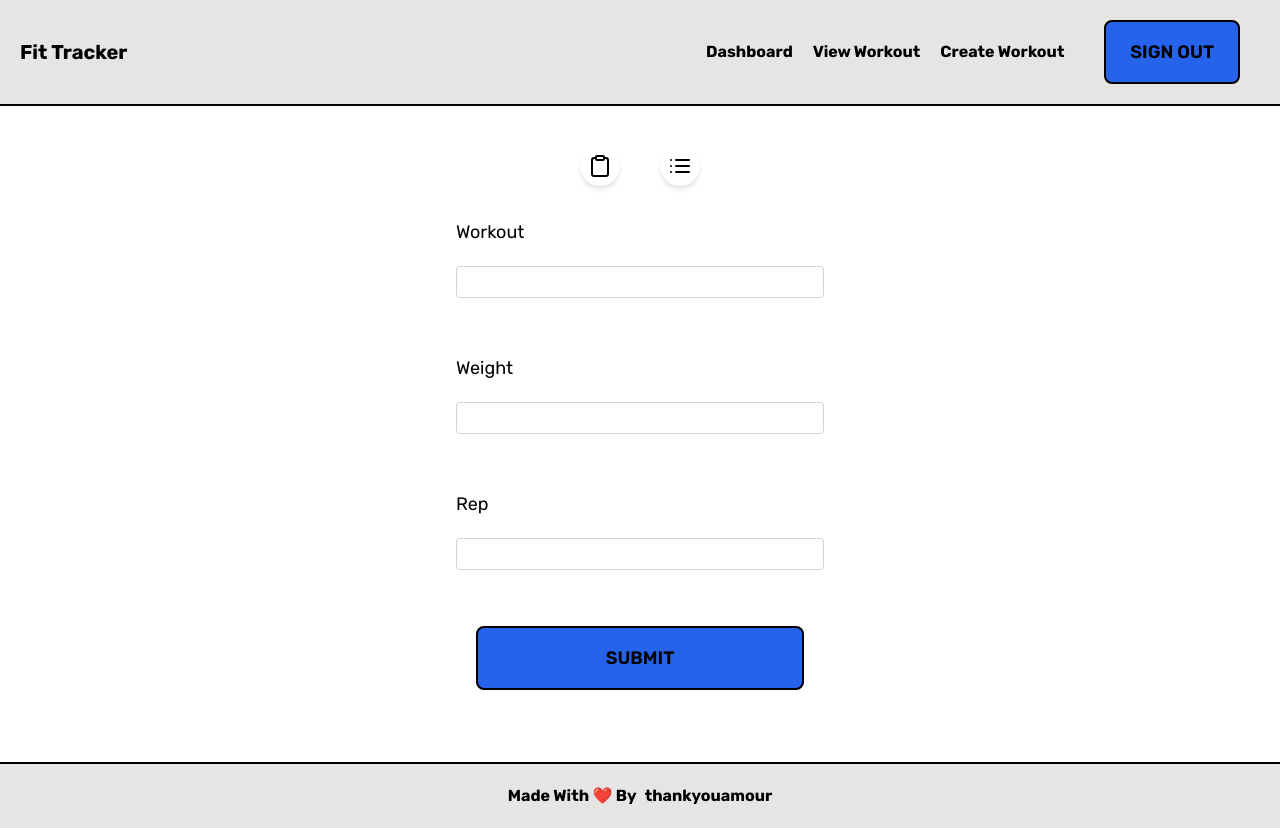
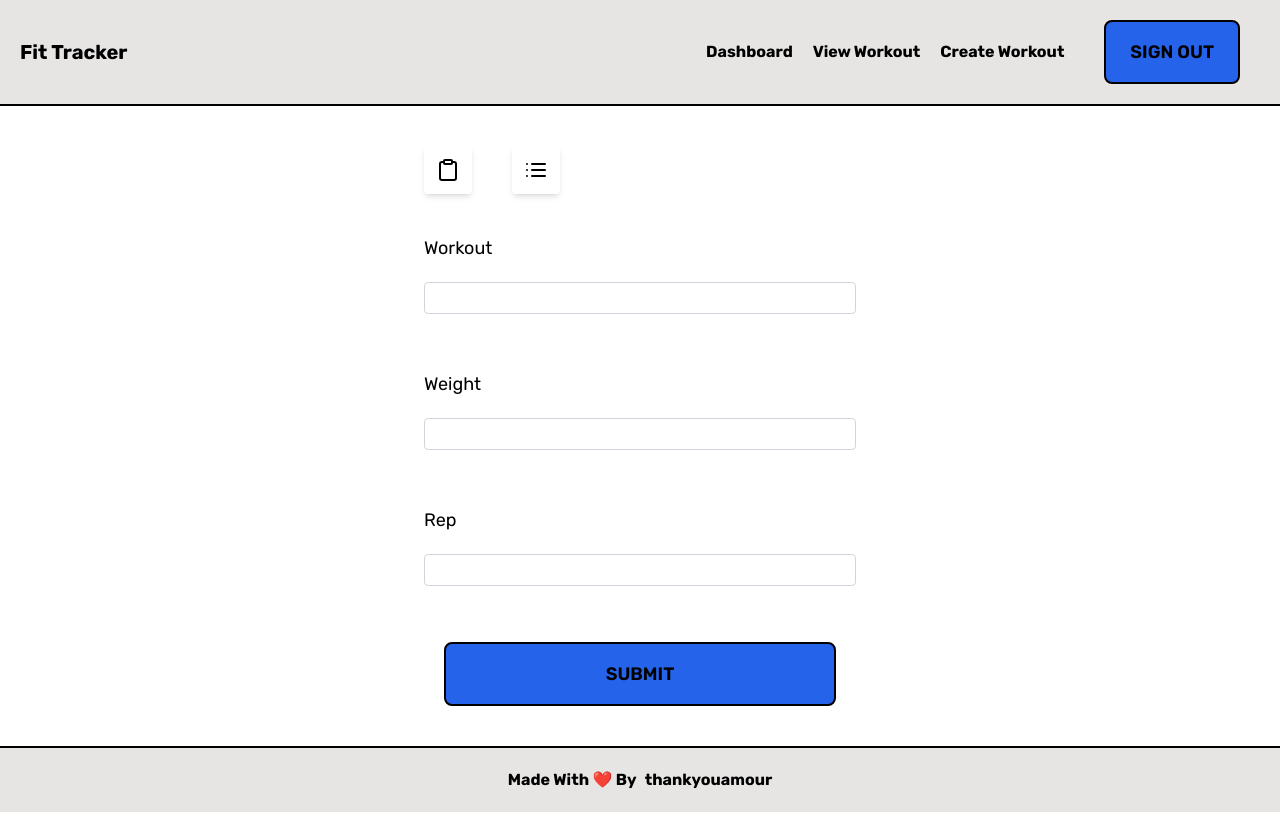
Before and after one commit to wizcudi/workoutApp, a React (Vite) app: page /create-workout in a window 1280 px wide. Built offline with nearby package versions, Linux system fonts and the light colour scheme; no server answers; the database is empty; sample sign-in values are in the browser's storage.

Commit message:
added better UX for btns in create workout

```diff
--- a/src/components/CreatedWorkout.jsx
+++ b/src/components/CreatedWorkout.jsx
@@ -1,18 +1,45 @@
 import React from 'react'
 import Button from './Button.jsx'
+
+import { useNavBarContext } from '../context/NavContext.jsx'
 
 
 export default function CreatedWorkout({todaysRegimen, regimenName, setRegimenName, onSubmitRegimen}) {
 
+    const {
+        showCreatedWorkout,
+        setShowCreatedWorkout
+    } = useNavBarContext();
+
     return (
-        <div className='flex flex-col gap-5 p-5'>
-            {todaysRegimen.map(workout => (
-                <ul key={workout.id} className="m-0">
-                    <li className="text-lg">{workout.workoutName}</li>
-                    <li className="text-lg">{workout.workoutWeight} LBs</li>
-                    <li className="text-lg">{workout.workoutRep} Reps</li>
-                </ul>
-            ))}
+        <div className='
+            flex
+            flex-col
+            gap-8
+        '>
+
+
+            <button
+                onClick={() => setShowCreatedWorkout(!showCreatedWorkout)}
+                className='
+                    border-2
+                    border-black
+                    w-10
+                    h-10
+                    rounded
+                    flex
+                    text-2xl
+                    font-bold
+                    justify-center
+                    items-center
+                    cursor-pointer
+                    hover:bg-black
+                    hover:text-white
+                    shadow-lg
+                '
+            >
+                X
+            </button>
 
             <input
                 type='text'
@@ -21,6 +48,16 @@ export default function CreatedWorkout({todaysRegimen, regimenName, setRegimenNa
                 placeholder='Enter a name'
                 className="h-8 px-2 border border-gray-300 rounded-md"
             />
+
+            {todaysRegimen.map(workout => (
+                <ul key={workout.id} className="">
+                    <li className="text-lg">{workout.workoutName}</li>
+                    <li className="text-lg">{workout.workoutWeight} LBs</li>
+                    <li className="text-lg">{workout.workoutRep} Reps</li>
+                </ul>
+            ))}
+
+
             <Button onClick={onSubmitRegimen} >Workout Name</Button>
         </div>
     )
--- a/src/components/DayForm.jsx
+++ b/src/components/DayForm.jsx
@@ -7,7 +7,7 @@ import { Clipboard, List } from 'lucide-react';
 export default function DayForm({onAddWorkout}) {
 
     const {
-        showIcons,
+        // showIcons,
         todaysRegimen,
         showCreatedWorkout,
         setShowCreatedWorkout,
@@ -46,8 +46,56 @@ export default function DayForm({onAddWorkout}) {
     }
 
     return (
-        <div>
-            {showIcons && (
+        <div className="
+            flex
+            flex-col
+            gap-10
+        ">
+
+            <div className="
+                flex
+                gap-10
+                justify-start
+            ">
+                <button
+                        className="
+                            flex
+                            items-center
+                            justify-center
+                            w-12
+                            h-12
+                            rounded
+                            shadow-md
+                            cursor-pointer
+                        "
+                        onClick={() => setShowCreatedWorkout(!showCreatedWorkout)}
+                    >
+                        <Clipboard />
+                        {todaysRegimen.length > 0 && (
+                            <span className="badge">
+                                {todaysRegimen.length}
+                            </span>
+                        )}
+                </button>
+
+                <button
+                        className="
+                            flex
+                            items-center
+                            justify-center
+                            w-12
+                            h-12
+                            rounded
+                            shadow-md
+                            cursor-pointer
+                        "
+                        onClick={() => setShowSubmittedRegimens(!showSubmittedRegimens)}
+                    >
+                        <List />
+                </button>
+            </div>
+
+            {/* {showIcons && (
                 <div className="flex gap-10 justify-center">
                     <button
                         className="flex items-center justify-center w-10 h-10 rounded-full shadow-md cursor-pointer"
@@ -68,9 +116,9 @@ export default function DayForm({onAddWorkout}) {
                         <List />
                     </button>
                 </div>
-            )}
+            )} */}
 
-            <form className="flex flex-col p-8 w-full gap-4" onSubmit={submitWorkout}>
+            <form className="flex flex-col w-full gap-4" onSubmit={submitWorkout}>
 
                 <label className="text-lg mb-1">
                     Workout
--- a/src/components/SubmittedRegimens.jsx
+++ b/src/components/SubmittedRegimens.jsx
@@ -1,6 +1,14 @@
 import React, {useState} from 'react'
+import { useNavBarContext } from '../context/NavContext.jsx'
+import Button from './Button.jsx'
 
 export default function SubmittedRegimens ({confirmedRegimen,onSaveWorkout}) {
+
+    const {
+        showSubmittedRegimens,
+        setShowSubmittedRegimens,
+    } = useNavBarContext();
+
     const [isSaving, setIsSaving] = useState(false);
     const [saveStatus, setSaveStatus] = useState('')
 
@@ -23,7 +31,34 @@ export default function SubmittedRegimens ({confirmedRegimen,onSaveWorkout}) {
     };
 
     return (
-        <div className="flex flex-col gap-8 p-5">
+        <div className="
+            flex
+            flex-col
+            gap-8
+        ">
+
+            <button
+                onClick={() => setShowSubmittedRegimens(!showSubmittedRegimens)}
+                className='
+                    border-2
+                    border-black
+                    w-10
+                    h-10
+                    rounded
+                    flex
+                    text-2xl
+                    font-bold
+                    justify-center
+                    items-center
+                    cursor-pointer
+                    hover:bg-black
+                    hover:text-white
+                    shadow-lg
+                '
+            >
+                X
+            </button>
+
             <h2 className="text-2xl border-b-2 border-black">Regimen List</h2>
             {Object.entries(confirmedRegimen).map(([name,workouts]) => (
                 <div key={name} className="flex flex-col gap-5">
@@ -39,9 +74,11 @@ export default function SubmittedRegimens ({confirmedRegimen,onSaveWorkout}) {
             ))}
 
             {/* Add btn to save regimen to a DB */}
-            <button onClick={handleSaveWorkoutToDB} className="bg-blue-600 text-white p-3 rounded-lg" disabled={isSaving}>
+
+            <Button onClick={handleSaveWorkoutToDB} disabled={isSaving}>
                 {isSaving ? 'Saving...' : 'Save Workout'}
-            </button>
+            </Button>
+
             {saveStatus && (
                 <p className={`mt-2 ${saveStatus.includes('Successfully') ? 'text-green-500' : 'text-red-500'}`}>
                     {saveStatus}
```
